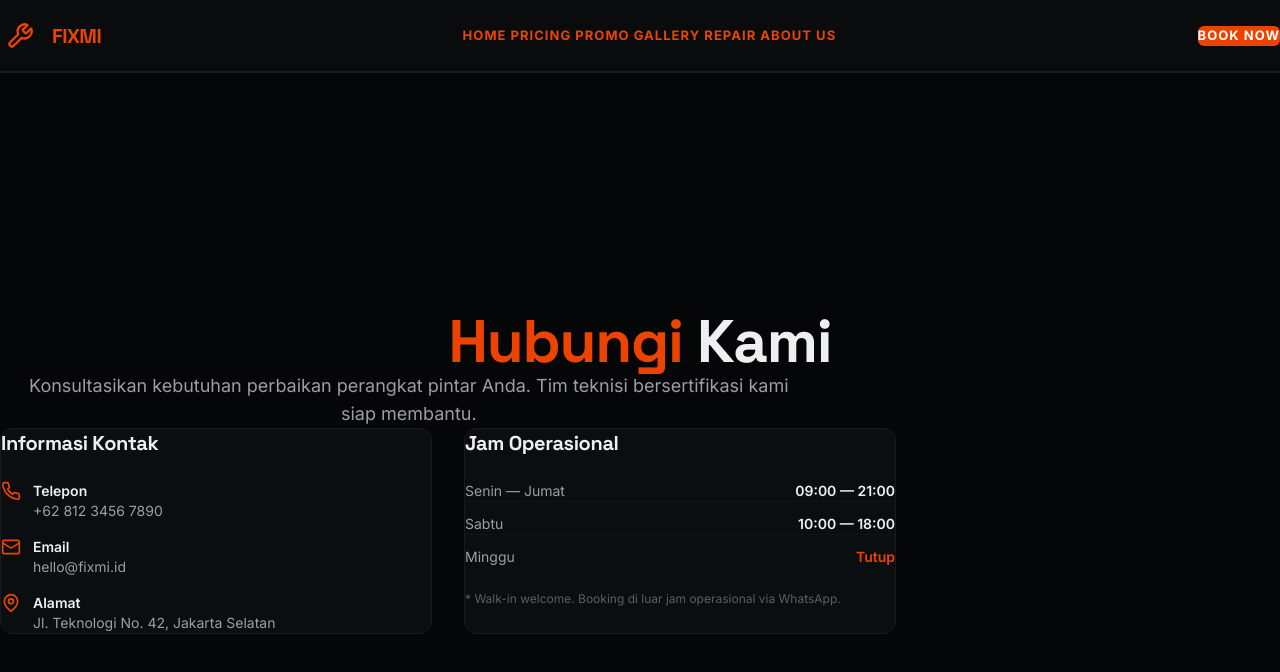
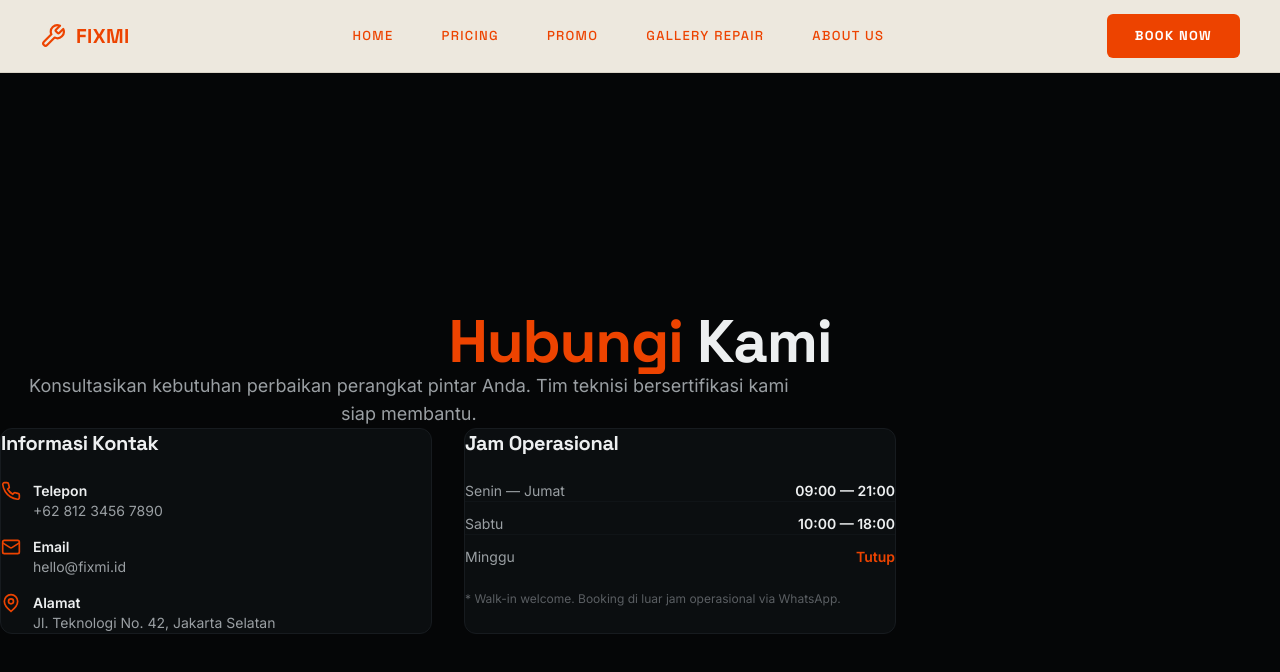
Before and after one commit to Avengeld7fold/next-js-fixmi, a Next.js app: page /contact in a window 1280 px wide. Shown: the top 672 px of the page. Built offline with nearby package versions, Linux system fonts and the light colour scheme.

Commit message:
Design: Navbar cream background matching reference, BEM CSS, Neue Montreal font, white underline hover, Book Now reveal strip

```diff
--- a/app/globals.css
+++ b/app/globals.css
@@ -163,10 +163,322 @@ p {
 }
 
 /* ============================
-   Navbar — Reference Design
+   Navbar — Reference Precision Design
+   Font: PP Neue Montreal
    ============================ */
 
+@font-face {
+  font-family: 'Neue Montreal';
+  src: local('PP Neue Montreal'),
+       local('PPNeueMontreal-Medium'),
+       local('Neue Montreal');
+  font-weight: 500;
+  font-style: normal;
+  font-display: swap;
+}
+
+/* ---- Header Shell ---- */
 .navbar-header {
-  background: oklch(15% 0.005 240);
-  border-bottom: 1px solid var(--fixmi-border);
+  position: relative;
+  z-index: 50;
+  width: 100%;
+  background: #ede8de;
+  border-bottom: 1px solid #d9d3c7;
 }
+
+/* ---- Orange Reveal Strip ---- */
+.navbar-reveal-strip {
+  position: absolute;
+  top: 0;
+  left: 0;
+  right: 0;
+  height: 100%;
+  background: var(--fixmi-primary);
+  opacity: 0;
+  transition: opacity 0.3s ease-out;
+  pointer-events: none;
+  z-index: 0;
+}
+
+.navbar-reveal-strip--active {
+  opacity: 1;
+}
+
+/* ---- Nav Container ---- */
+.navbar-nav {
+  position: relative;
+  z-index: 10;
+  display: flex;
+  align-items: center;
+  justify-content: space-between;
+  max-width: 1280px;
+  margin: 0 auto;
+  padding: 0 40px;
+  height: 72px;
+}
+
+/* ---- Logo ---- */
+.navbar-logo {
+  display: flex;
+  align-items: center;
+  gap: 10px;
+  text-decoration: none;
+  flex-shrink: 0;
+}
+
+.navbar-logo-icon {
+  color: var(--fixmi-primary);
+  transition: transform 0.3s ease;
+}
+
+.navbar-logo:hover .navbar-logo-icon {
+  transform: rotate(12deg);
+}
+
+.navbar-logo-text {
+  font-family: 'Neue Montreal', var(--font-display), 'Space Grotesk', system-ui, sans-serif;
+  font-size: 20px;
+  font-weight: 800;
+  letter-spacing: 0.02em;
+  color: var(--fixmi-primary);
+  line-height: 1;
+}
+
+/* ---- Desktop Menu ---- */
+.navbar-menu {
+  display: none;
+  list-style: none;
+  margin: 0;
+  padding: 0;
+  align-items: center;
+  gap: 8px;
+}
+
+@media (min-width: 1024px) {
+  .navbar-menu {
+    display: flex;
+  }
+}
+
+.navbar-menu-link {
+  position: relative;
+  display: inline-flex;
+  align-items: center;
+  padding: 8px 20px;
+  font-family: 'Neue Montreal', var(--font-display), 'Space Grotesk', system-ui, sans-serif;
+  font-size: 13px;
+  font-weight: 500;
+  letter-spacing: 0.1em;
+  color: var(--fixmi-primary);
+  text-decoration: none;
+  text-transform: uppercase;
+  transition: color 0.2s ease;
+  white-space: nowrap;
+}
+
+.navbar-menu-link:hover {
+  color: var(--fixmi-primary-dark);
+}
+
+/* White underline — animates left to right */
+.navbar-menu-underline {
+  position: absolute;
+  bottom: 2px;
+  left: 20px;
+  right: 20px;
+  height: 2px;
+  background: #ffffff;
+  transform: scaleX(0);
+  transform-origin: left center;
+  transition: transform 0.35s cubic-bezier(0.25, 0.46, 0.45, 0.94);
+}
+
+.navbar-menu-link:hover .navbar-menu-underline {
+  transform: scaleX(1);
+}
+
+.navbar-menu-link--active .navbar-menu-underline {
+  transform: scaleX(1);
+}
+
+/* ---- CTA Button (BOOK NOW) ---- */
+.navbar-cta-wrapper {
+  display: none;
+  align-items: center;
+  flex-shrink: 0;
+}
+
+@media (min-width: 1024px) {
+  .navbar-cta-wrapper {
+    display: flex;
+  }
+}
+
+.navbar-cta {
+  display: inline-flex;
+  align-items: center;
+  justify-content: center;
+  padding: 12px 28px;
+  font-family: 'Neue Montreal', var(--font-display), 'Space Grotesk', system-ui, sans-serif;
+  font-size: 13px;
+  font-weight: 700;
+  letter-spacing: 0.1em;
+  color: #ffffff;
+  background: var(--fixmi-primary);
+  border: none;
+  border-radius: 6px;
+  text-decoration: none;
+  text-transform: uppercase;
+  cursor: pointer;
+  transition: transform 0.3s ease-out, background-color 0.2s ease;
+  transform: translateY(0);
+}
+
+.navbar-cta--hovered {
+  transform: translateY(6px);
+  background: var(--fixmi-primary-light);
+}
+
+/* ---- Mobile Hamburger ---- */
+.navbar-hamburger {
+  display: flex;
+  flex-direction: column;
+  align-items: center;
+  justify-content: center;
+  gap: 6px;
+  width: 44px;
+  height: 44px;
+  padding: 0;
+  border: none;
+  background: none;
+  cursor: pointer;
+}
+
+@media (min-width: 1024px) {
+  .navbar-hamburger {
+    display: none;
+  }
+}
+
+.navbar-hamburger-line {
+  display: block;
+  width: 24px;
+  height: 2px;
+  border-radius: 99px;
+  background: var(--fixmi-primary);
+  transition: all 0.3s ease;
+}
+
+.navbar-hamburger-line--top-open {
+  transform: translateY(8px) rotate(45deg);
+}
+
+.navbar-hamburger-line--mid-open {
+  opacity: 0;
+  transform: scale(0);
+}
+
+.navbar-hamburger-line--bot-open {
+  transform: translateY(-8px) rotate(-45deg);
+}
+
+/* ---- Mobile Overlay ---- */
+.navbar-mobile-overlay {
+  position: fixed;
+  inset: 0;
+  z-index: 40;
+  visibility: hidden;
+  opacity: 0;
+  transition: all 0.3s ease;
+}
+
+@media (min-width: 1024px) {
+  .navbar-mobile-overlay {
+    display: none;
+  }
+}
+
+.navbar-mobile-overlay--open {
+  visibility: visible;
+  opacity: 1;
+}
+
+.navbar-mobile-backdrop {
+  position: absolute;
+  inset: 0;
+  background: rgba(0, 0, 0, 0.6);
+  backdrop-filter: blur(4px);
+  -webkit-backdrop-filter: blur(4px);
+}
+
+.navbar-mobile-panel {
+  position: absolute;
+  top: 0;
+  right: 0;
+  height: 100%;
+  width: 100%;
+  max-width: 320px;
+  background: #ede8de;
+  border-left: 1px solid #d9d3c7;
+  transform: translateX(100%);
+  transition: transform 0.3s ease-out;
+}
+
+.navbar-mobile-panel--open {
+  transform: translateX(0);
+}
+
+.navbar-mobile-content {
+  display: flex;
+  flex-direction: column;
+  padding: 96px 32px 32px;
+}
+
+.navbar-mobile-link {
+  display: block;
+  padding: 14px 4px;
+  font-family: 'Neue Montreal', var(--font-display), 'Space Grotesk', system-ui, sans-serif;
+  font-size: 13px;
+  font-weight: 600;
+  letter-spacing: 0.1em;
+  color: #5a5548;
+  text-decoration: none;
+  text-transform: uppercase;
+  border-bottom: 1px solid #d9d3c7;
+  transition: color 0.2s ease;
+}
+
+.navbar-mobile-link:hover {
+  color: var(--fixmi-primary);
+}
+
+.navbar-mobile-link--active {
+  color: var(--fixmi-primary);
+}
+
+.navbar-mobile-divider {
+  height: 1px;
+  margin: 16px 0;
+  background: transparent;
+}
+
+.navbar-mobile-cta {
+  display: flex;
+  align-items: center;
+  justify-content: center;
+  padding: 14px 24px;
+  font-family: 'Neue Montreal', var(--font-display), 'Space Grotesk', system-ui, sans-serif;
+  font-size: 13px;
+  font-weight: 700;
+  letter-spacing: 0.1em;
+  color: #ffffff;
+  background: var(--fixmi-primary);
+  border-radius: 6px;
+  text-decoration: none;
+  text-transform: uppercase;
+  transition: background-color 0.2s ease;
+}
+
+.navbar-mobile-cta:hover {
+  background: var(--fixmi-primary-light);
+}
--- a/components/Navbar.tsx
+++ b/components/Navbar.tsx
@@ -40,35 +40,25 @@ export default function Navbar() {
   }, [isMobileMenuOpen]);
 
   return (
-    <header className="navbar-header relative z-50 w-full">
-      {/* Orange reveal strip — sits behind BOOK NOW, revealed on hover */}
+    <header className="navbar-header">
+      {/* Orange reveal strip — hidden behind BOOK NOW, revealed on hover */}
       <div
         className={`
-          absolute top-0 left-0 right-0 h-full
-          bg-primary
-          transition-all duration-300 ease-out
-          pointer-events-none
-          ${isBookNowHovered ? "opacity-100" : "opacity-0"}
+          navbar-reveal-strip
+          ${isBookNowHovered ? "navbar-reveal-strip--active" : ""}
         `}
       />
 
-      <nav className="navbar-inner relative z-10 mx-auto w-full max-w-7xl px-6 lg:px-8">
-        <div className="flex h-[72px] items-center justify-between">
-
-          {/* Logo */}
-          <Link
-            href="/"
-            className="group relative flex items-center gap-3 shrink-0"
-          >
-            {/* Logo icon */}
-            <div className="relative flex h-10 w-10 items-center justify-center">
+      <nav className="navbar-nav">
+        {/* Logo — Left */}
+        <Link href="/" className="navbar-logo group">
           <svg
-                width="28"
-                height="28"
+            width="26"
+            height="26"
             viewBox="0 0 24 24"
             fill="none"
             xmlns="http://www.w3.org/2000/svg"
-                className="text-primary transition-transform duration-300 group-hover:rotate-12"
+            className="navbar-logo-icon"
           >
             <path
               d="M14.7 6.3a1 1 0 0 0 0 1.4l1.6 1.6a1 1 0 0 0 1.4 0l3.77-3.77a6 6 0 0 1-7.94 7.94l-6.91 6.91a2.12 2.12 0 0 1-3-3l6.91-6.91a6 6 0 0 1 7.94-7.94l-3.76 3.76z"
@@ -78,51 +68,34 @@ export default function Navbar() {
               strokeLinejoin="round"
             />
           </svg>
-            </div>
-            {/* Logo text */}
-            <span className="font-display text-xl font-extrabold tracking-tight uppercase leading-none">
-              <span className="text-primary">FIX</span>
-              <span className="text-primary">MI</span>
-            </span>
+          <span className="navbar-logo-text">FIXMI</span>
         </Link>
 
-          {/* Desktop Navigation — Center */}
-          <div className="hidden items-center gap-1 lg:flex">
+        {/* Desktop Menu — Center */}
+        <ul className="navbar-menu">
           {NAV_LINKS.map((link) => {
-              const isActive = pathname === link.href ||
+            const isActive =
+              pathname === link.href ||
               (link.href !== "/" && pathname.startsWith(link.href));
             return (
+              <li key={link.href}>
                 <Link
-                  key={link.href}
                   href={link.href}
-                  className="navbar-link group relative px-5 py-2 text-[13px] font-bold tracking-[0.08em] transition-colors duration-200"
-                  style={{ color: "var(--fixmi-primary)" }}
+                  className={`navbar-menu-link ${isActive ? "navbar-menu-link--active" : ""}`}
                 >
                   {link.label}
-                  {/* White underline animation: left to right on hover */}
-                  <span
-                    className={`
-                      absolute bottom-0 left-5 right-5 h-[2px] bg-white
-                      transition-transform duration-300 ease-out origin-left
-                      ${isActive ? "scale-x-100" : "scale-x-0 group-hover:scale-x-100"}
-                    `}
-                  />
+                  <span className="navbar-menu-underline" />
                 </Link>
+              </li>
             );
           })}
-          </div>
+        </ul>
 
-          {/* Desktop CTA — BOOK NOW */}
-          <div className="hidden lg:flex items-center shrink-0">
+        {/* CTA — Right */}
+        <div className="navbar-cta-wrapper">
           <Link
             href="/contact"
-              className={`
-                navbar-booknow relative inline-flex items-center justify-center
-                rounded-md bg-primary px-7 py-3 text-[13px] font-bold tracking-[0.08em] text-white uppercase
-                transition-all duration-300 ease-out
-                hover:bg-primary-light
-                ${isBookNowHovered ? "translate-y-[6px]" : "translate-y-0"}
-              `}
+            className={`navbar-cta ${isBookNowHovered ? "navbar-cta--hovered" : ""}`}
             onMouseEnter={() => setIsBookNowHovered(true)}
             onMouseLeave={() => setIsBookNowHovered(false)}
           >
@@ -134,111 +107,50 @@ export default function Navbar() {
         <button
           type="button"
           onClick={() => setIsMobileMenuOpen((prev) => !prev)}
-            className="relative z-50 flex h-11 w-11 items-center justify-center rounded-md text-primary transition-colors lg:hidden"
+          className="navbar-hamburger"
           aria-label="Toggle navigation menu"
           aria-expanded={isMobileMenuOpen}
         >
-            <div className="flex h-5 w-6 flex-col items-center justify-center gap-[6px]">
-              <span
-                className={`block h-[2px] w-6 rounded-full bg-current transition-all duration-300 ${
-                  isMobileMenuOpen
-                    ? "translate-y-[8px] rotate-45"
-                    : ""
-                }`}
-              />
-              <span
-                className={`block h-[2px] w-6 rounded-full bg-current transition-all duration-300 ${
-                  isMobileMenuOpen ? "opacity-0 scale-0" : ""
-                }`}
-              />
-              <span
-                className={`block h-[2px] w-6 rounded-full bg-current transition-all duration-300 ${
-                  isMobileMenuOpen
-                    ? "-translate-y-[8px] -rotate-45"
-                    : ""
-                }`}
-              />
-            </div>
+          <span className={`navbar-hamburger-line ${isMobileMenuOpen ? "navbar-hamburger-line--top-open" : ""}`} />
+          <span className={`navbar-hamburger-line ${isMobileMenuOpen ? "navbar-hamburger-line--mid-open" : ""}`} />
+          <span className={`navbar-hamburger-line ${isMobileMenuOpen ? "navbar-hamburger-line--bot-open" : ""}`} />
         </button>
-        </div>
       </nav>
 
-      {/* Bottom border line */}
-      <div className="absolute bottom-0 left-0 right-0 h-px bg-border z-10" />
-
       {/* Mobile Menu Overlay */}
+      <div className={`navbar-mobile-overlay ${isMobileMenuOpen ? "navbar-mobile-overlay--open" : ""}`}>
         <div
-        className={`
-          fixed inset-0 z-40 lg:hidden
-          transition-all duration-300
-          ${
-            isMobileMenuOpen
-              ? "visible opacity-100"
-              : "invisible opacity-0"
-          }
-        `}
-      >
-        {/* Backdrop */}
-        <div
-          className="absolute inset-0 bg-background/90 backdrop-blur-md"
+          className="navbar-mobile-backdrop"
           onClick={() => setIsMobileMenuOpen(false)}
         />
-        {/* Menu Panel — Full-screen slide from right */}
-        <div
-          className={`
-            absolute top-0 right-0 h-full w-full max-w-[320px]
-            bg-surface border-l border-border
-            transition-transform duration-300 ease-out
-            ${isMobileMenuOpen ? "translate-x-0" : "translate-x-full"}
-          `}
-        >
-          <div className="flex flex-col px-8 pt-24 pb-8 h-full">
-            {/* Mobile Nav Links */}
-            <div className="flex flex-col gap-1">
+        <div className={`navbar-mobile-panel ${isMobileMenuOpen ? "navbar-mobile-panel--open" : ""}`}>
+          <div className="navbar-mobile-content">
             {NAV_LINKS.map((link) => {
-                const isActive = pathname === link.href ||
+              const isActive =
+                pathname === link.href ||
                 (link.href !== "/" && pathname.startsWith(link.href));
               return (
                 <Link
                   key={link.href}
                   href={link.href}
                   onClick={() => setIsMobileMenuOpen(false)}
-                    className={`
-                      py-3 px-2 text-[13px] font-bold tracking-[0.08em] uppercase
-                      border-b border-border/50
-                      transition-colors duration-200
-                      ${
-                        isActive
-                          ? "text-primary"
-                          : "text-text-secondary hover:text-primary"
-                      }
-                    `}
+                  className={`navbar-mobile-link ${isActive ? "navbar-mobile-link--active" : ""}`}
                 >
                   {link.label}
                 </Link>
               );
             })}
-            </div>
-
-            {/* Mobile CTA */}
-            <div className="mt-8">
+            <div className="navbar-mobile-divider" />
             <Link
               href="/contact"
               onClick={() => setIsMobileMenuOpen(false)}
-                className="
-                  flex items-center justify-center w-full
-                  rounded-md bg-primary px-6 py-4
-                  text-[13px] font-bold tracking-[0.08em] text-white uppercase
-                  transition-all duration-200
-                  hover:bg-primary-light active:scale-[0.98]
-                "
+              className="navbar-mobile-cta"
             >
               BOOK NOW
             </Link>
           </div>
         </div>
       </div>
-      </div>
     </header>
   );
 }
```
Lines whose indentation alone changed are shown as unchanged.
